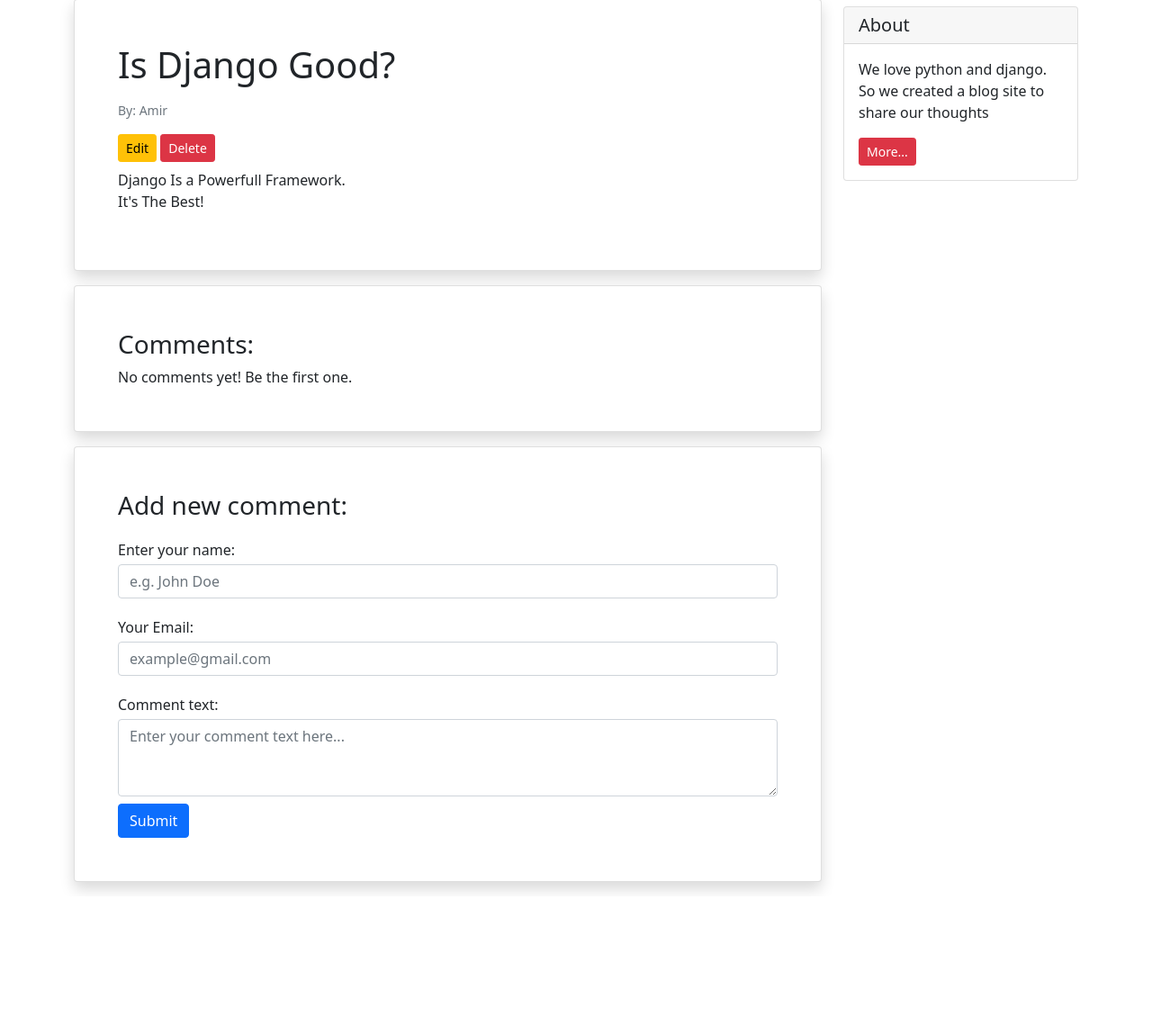
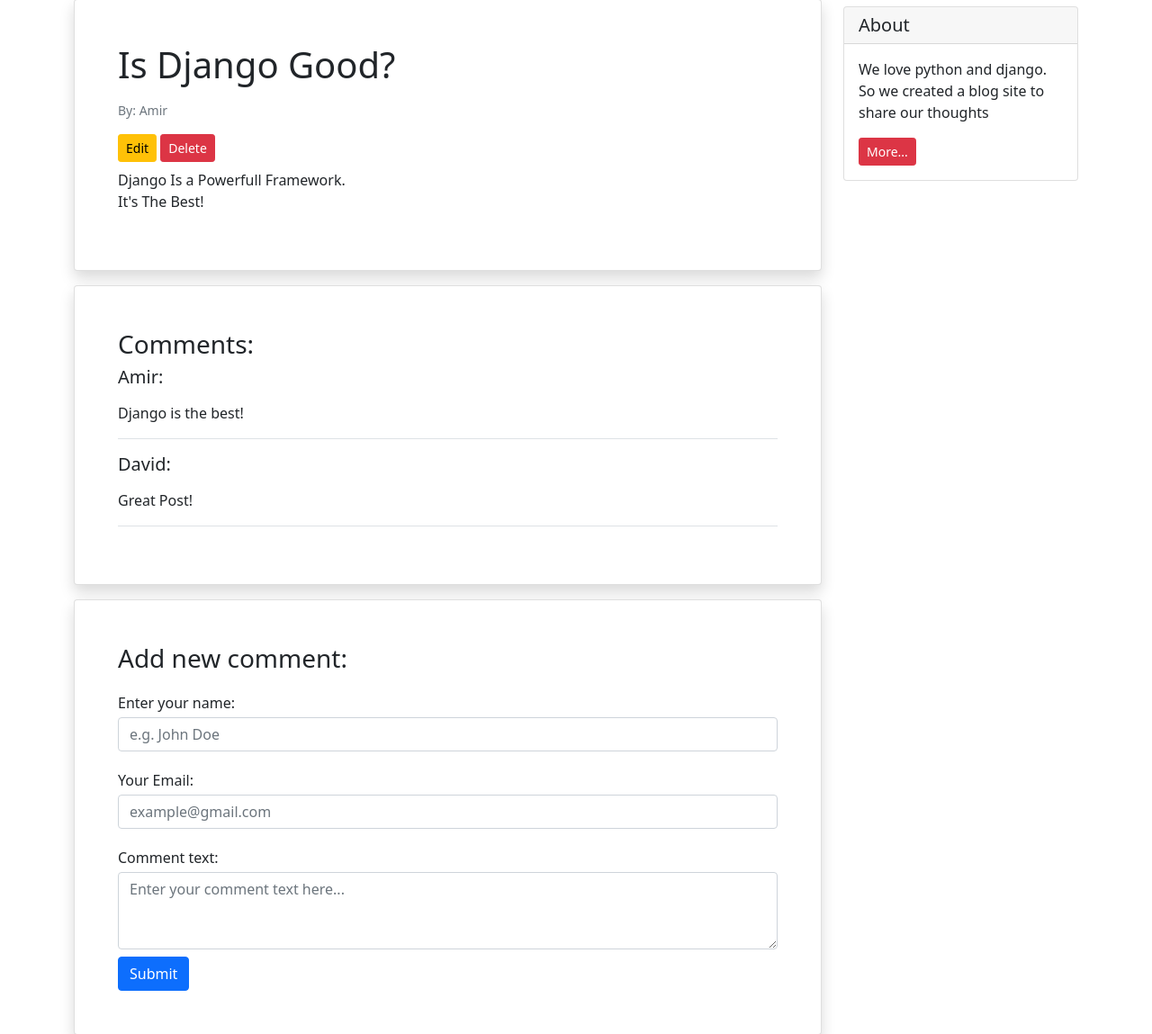
Before and after one commit to amahadnezhad/Simple_Blog_Using_Django, a Django app: page /blog/1 in a window 1280 px wide. Shown: the part 243-1392 px from the top of the page at 90% size. Before the commit the page ends 1239 px from the top, so only its background shows below. Run offline with Django 4.2, Linux system fonts and the light colour scheme; the first user in the database is signed in; data comes from the database, SQL or seed files in the repository.

Commit message:
Add Comment Model & Show Comments On Detail-View Template

```diff
--- a/blog/forms.py
+++ b/blog/forms.py
@@ -1,8 +1,14 @@
 from django import forms
-from .models import Post
+from .models import Post, Comment
 
 
 class PostForm(forms.ModelForm):
     class Meta:
         model = Post
         fields = ['title', 'text', 'author', 'status']
+
+
+class CommentForm(forms.ModelForm):
+    class Meta:
+        model = Comment
+        fields = ['text']
--- a/blog/models.py
+++ b/blog/models.py
@@ -1,6 +1,6 @@
 from django.shortcuts import reverse
 from django.db import models
-
+from django.contrib.auth import get_user_model
 
 
 class Post(models.Model):
@@ -21,3 +21,14 @@ class Post(models.Model):
 
     def get_absolute_url(self):
         return reverse('post_detail', args=[self.id])
+
+
+class Comment(models.Model):
+    user = models.ForeignKey(get_user_model(), on_delete=models.CASCADE)
+    post = models.ForeignKey(Post, related_name='comments', on_delete=models.CASCADE)
+    text = models.TextField()
+    is_active = models.BooleanField(default=True)
+    datetime_created = models.DateTimeField(auto_now_add=True)
+
+    def __str__(self):
+        return f'{self.text}'
--- a/blog/templates/blog/post_detail.html
+++ b/blog/templates/blog/post_detail.html
@@ -18,7 +18,18 @@
 
                 <div class="card shadow my-3 p-5">
                     <h3>Comments:</h3>
-                    No comments yet! Be the first one.
+                    {% if comments %}
+                        {% for comment in comments %}
+                            <div class="border-bottom mb-3">
+                                <h5 class="mb-3">{{ comment.user.username|capfirst }}:</h5>
+                                <p>
+                                    {{ comment.text|linebreaks }}
+                                </p>
+                            </div>
+                        {% endfor %}
+                    {% else %}
+                        <p>No comments yet! Be the first one.</p>
+                    {% endif %}
                 </div>
 
                 <div class="card shadow my-3 p-5">
--- a/blog/urls.py
+++ b/blog/urls.py
@@ -1,10 +1,10 @@
 from django.urls import path
 
-from .views import PostListView, PostDetailView, PostCreateView, PostEditView, PostDeleteView
+from .views import PostListView, post_detail_view, PostCreateView, PostEditView, PostDeleteView
 
 urlpatterns = [
     path('', PostListView.as_view(), name='posts_list'),
-    path('<int:pk>', PostDetailView.as_view(), name='post_detail'),
+    path('<int:pk>', post_detail_view, name='post_detail'),
     path('create/', PostCreateView.as_view(), name='post_create'),
     path('<int:pk>/edit/', PostEditView.as_view(), name='post_edit'),
     path('<int:pk>/delete/', PostDeleteView.as_view(), name='post_delete'),
--- a/blog/views.py
+++ b/blog/views.py
@@ -1,8 +1,10 @@
 from django.urls import reverse_lazy
 from django.views import generic
+from django.shortcuts import get_object_or_404, render
+from django.contrib.auth.decorators import login_required
 
 from .models import Post
-from .forms import PostForm
+from .forms import PostForm, CommentForm
 
 
 class PostListView(generic.ListView):
@@ -13,10 +15,32 @@ class PostListView(generic.ListView):
         return Post.objects.filter(status='pub').order_by('-datetime_modified')
 
 
-class PostDetailView(generic.DetailView):
-    model = Post
-    template_name = 'blog/post_detail.html'
-    context_object_name = 'post'
+# class PostDetailView(generic.DetailView):
+#     model = Post
+#     template_name = 'blog/post_detail.html'
+#     context_object_name = 'post'
+
+
+@login_required
+def post_detail_view(request, pk):
+    post = get_object_or_404(Post, pk=pk)
+    comments = post.comments.filter(is_active=True)
+
+    if request.method == 'POST':
+        comment_form = CommentForm(request.POST)
+        if comment_form.is_valid():
+            new_comment = comment_form.save(commit=False)
+            new_comment.post = post
+            new_comment.user = request.user
+            new_comment.save()
+            comment_form = CommentForm()
+    else:
+        comment_form = CommentForm()
+
+    return render(request, 'blog/post_detail.html', context={'post': post,
+                                                             'comments': comments,
+                                                             'comment_form': comment_form,
+                                                             })
 
 
 class PostCreateView(generic.CreateView):
```
Also changed, not shown: blog/admin.py (+6 -1 lines), blog/migrations/0004_comment.py (added), blog/migrations/0005_remove_comment_recommend.py (added), blog/migrations/0006_rename_book_comment_post.py (added), db.sqlite3.
